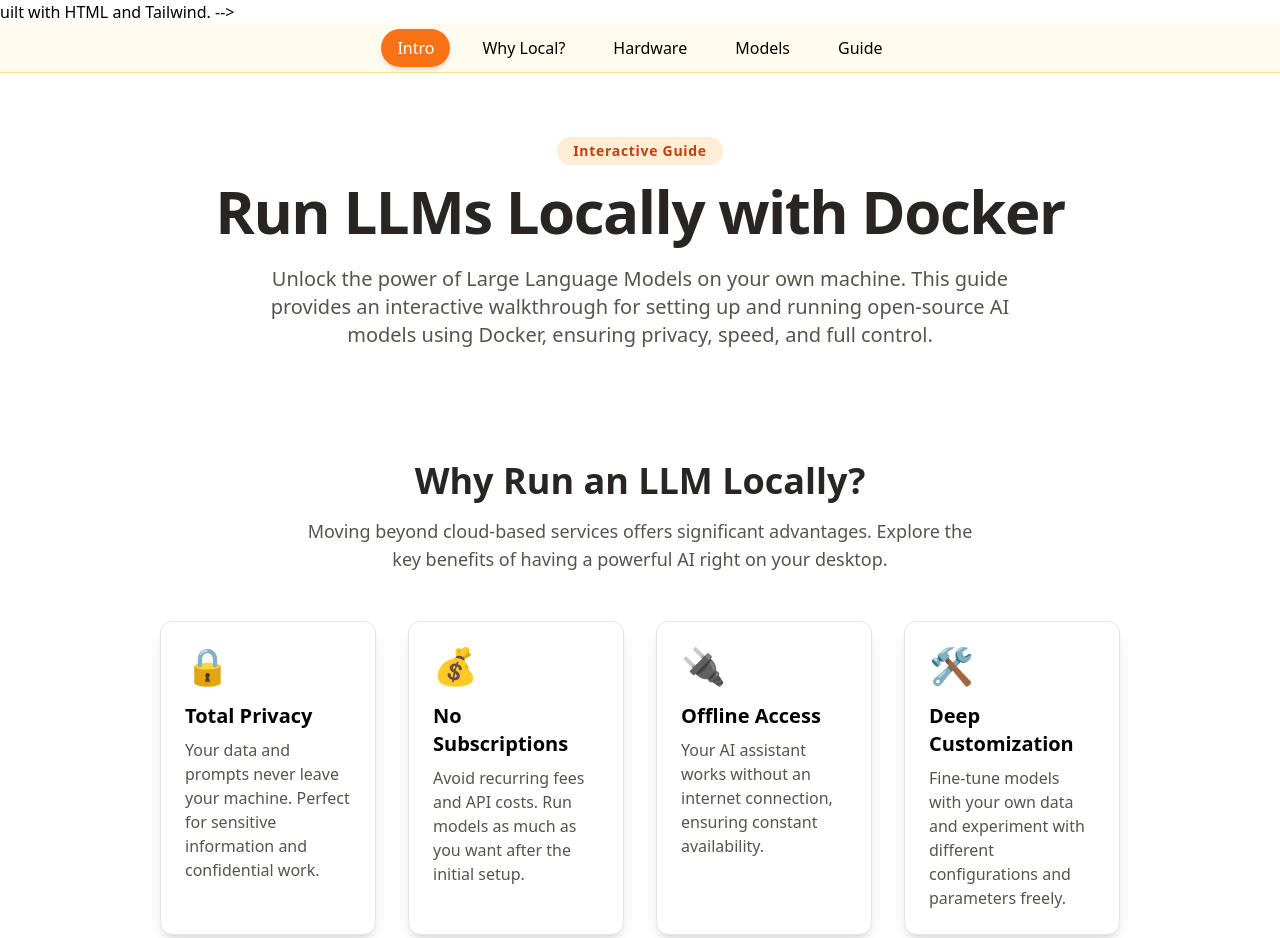
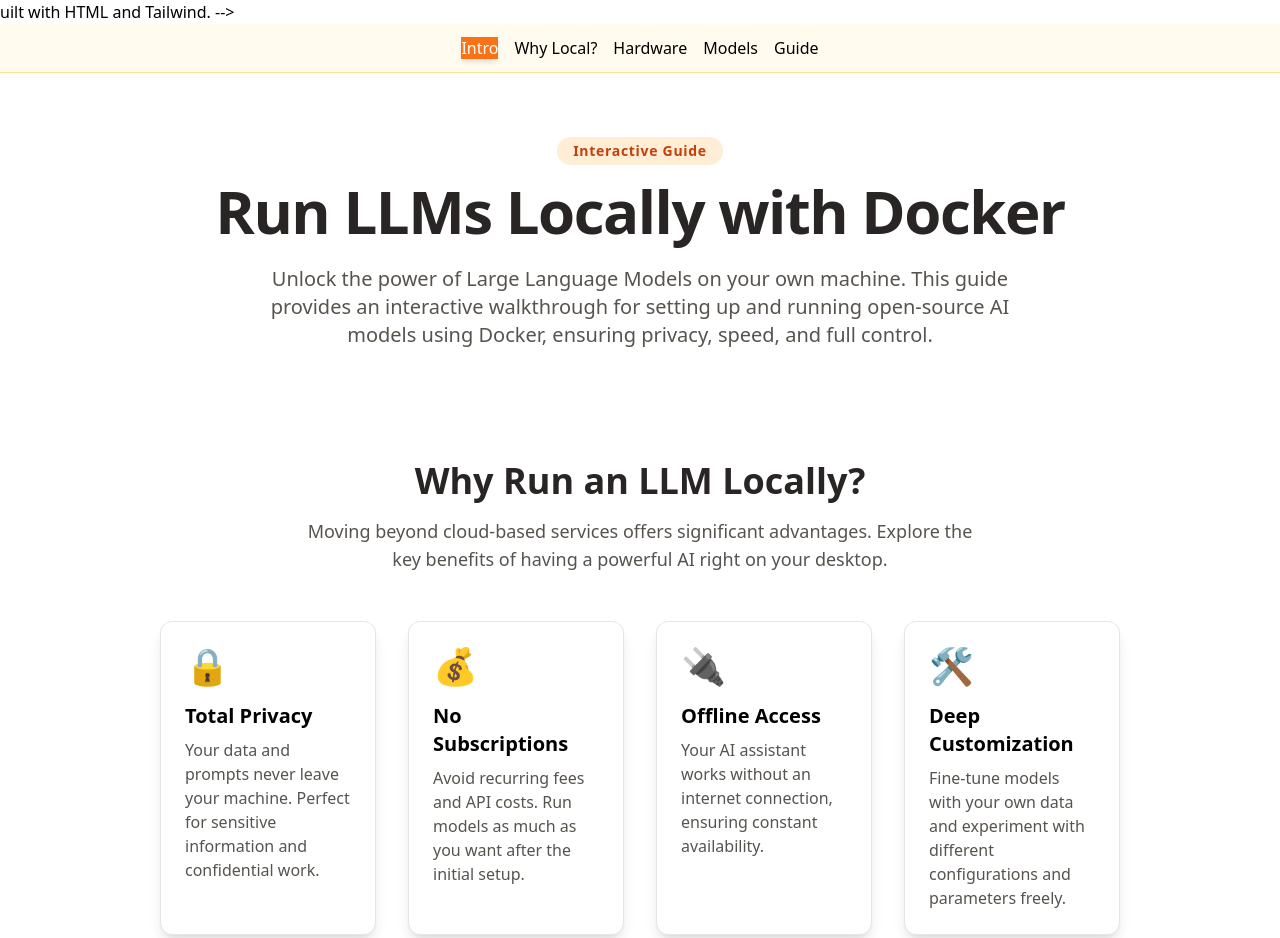
Before and after one commit to girishlade111/Local-LLMs-with-Docker, a plain HTML site: page index.html in a window 1280 px wide. Shown: the top 938 px of the page. Drawn offline with nearby package versions, Linux system fonts and the light colour scheme.

Commit message:
Update index.html

```diff
--- a/index.html
+++ b/index.html
@@ -7,18 +7,6 @@
     <script src="https://cdn.tailwindcss.com"></script>
     <link rel="preconnect" href="https://fonts.googleapis.com">uilt with HTML and Tailwind. -->
     <style>
-            color: #1c1917; /* stone-900 */
-            border: none;
-            border-radius: 0.25rem;
-            cursor: pointer;
-            width: 100%;
-            max-width: 800px;
-            margin-left: auto;
-            margin-right: auto;
-            height: 400px;
-            max-height: 60vh;
-        }
-        @media (min-width: 768px) {
             .chart-container {
                 height: 500px;
             }
```
